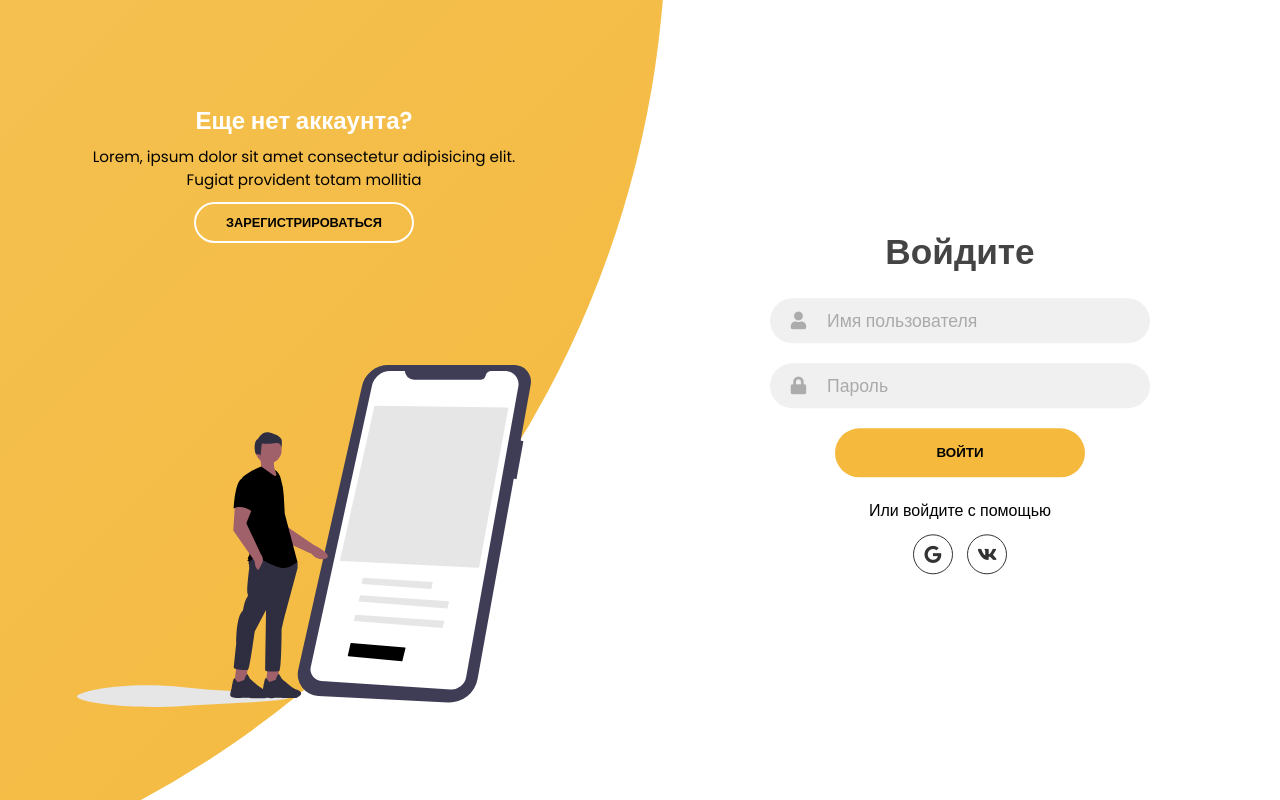
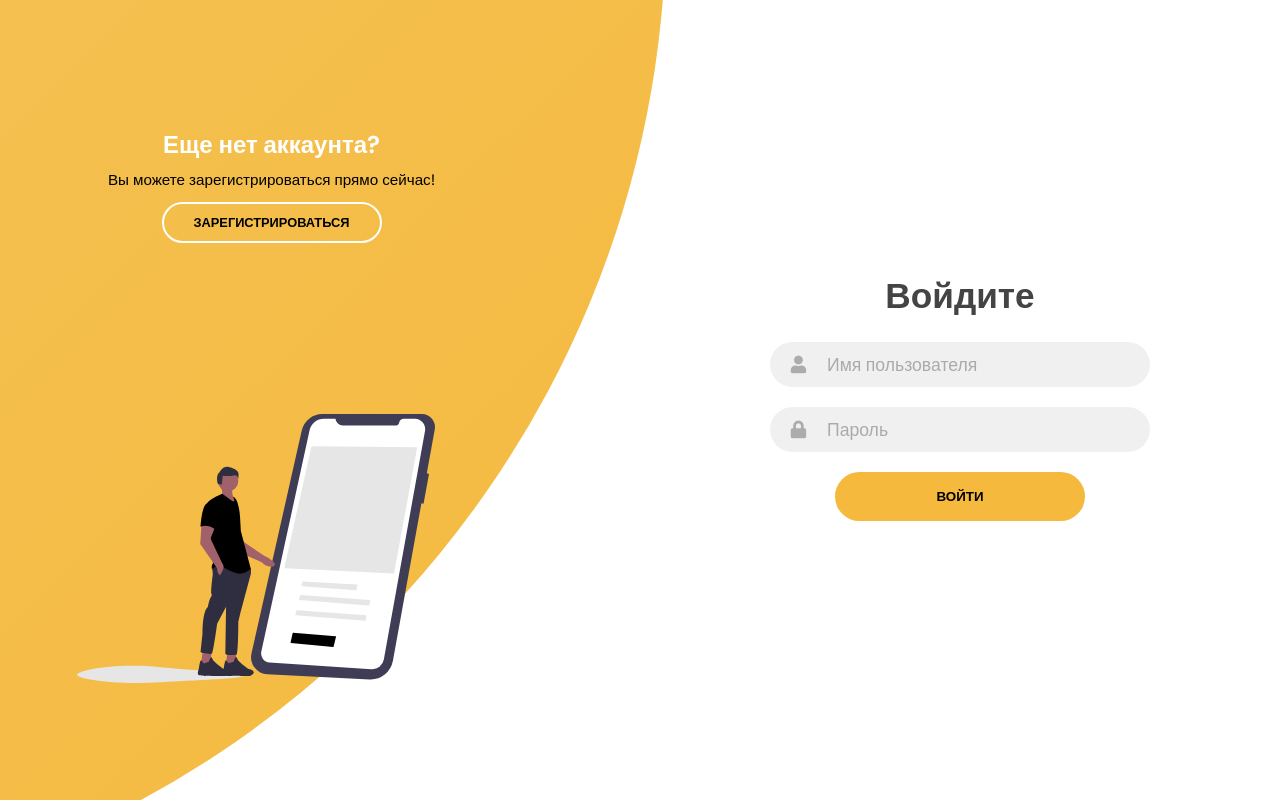
Before and after one commit to nocthu/IVR, a Flask app: page / in a window 1280 px wide. Run offline with Flask 2, Linux system fonts and the light colour scheme; parts of the project's set-up code (start-up, migrations or seed data) failed here and were passed over; some libraries are stand-ins or nearby versions; some web fonts are replaced.

Commit message:
design-2

```diff
--- a/static/css/login.css
+++ b/static/css/login.css
@@ -194,6 +194,7 @@ form.sign-in-form {
   justify-content: space-around;
   text-align: center;
   z-index: 6;
+  margin-right: 15%;
 }
 
 .left-panel {
--- a/templates/login.html
+++ b/templates/login.html
@@ -31,21 +31,15 @@
 
                     <input type="submit" value="Войти" name="btn" class="btn solid b-enter">
 
-                    <p class="social-text">Или войдите с помощью</p>
+                    <!-- <p class="social-text">Или войдите с помощью</p>
                     <div class="social-media">
-                        <!-- <a href="#" class="social-icon">
-                            <i class="fab fa-facebook-f"></i>
-                        </a> -->
-                        <!-- <a href="#" class="social-icon">
-                            <i class="fab fa-twitter"></i>
-                        </a> -->
                         <a href="#" class="social-icon">
                             <i class="fab fa-google"></i>
                         </a>
                         <a href="#" class="social-icon">
                             <i class="fab fa-vk"></i>
                         </a>
-                    </div>
+                    </div> -->
                 </form>
 
                 <form action="" class="sign-up-form" method="post">
@@ -89,21 +83,15 @@
 
                     <input type="submit" value="Зарегистрироваться" name="btn" class="btn solid b-enter">
 
-                    <p class="social-text">Или зарегистрируйтесь с помощью</p>
+                    <!-- <p class="social-text">Или зарегистрируйтесь с помощью</p>
                     <div class="social-media">
-                        <!-- <a href="#" class="social-icon">
-                            <i class="fab fa-facebook-f"></i>
-                        </a> -->
-                        <!-- <a href="#" class="social-icon">
-                            <i class="fab fa-twitter"></i>
-                        </a> -->
                         <a href="#" class="social-icon">
                             <i class="fab fa-google"></i>
                         </a>
                         <a href="#" class="social-icon">
                             <i class="fab fa-vk"></i>
                         </a>
-                    </div>
+                    </div> -->
                 </form>
             </div>
         </div>
@@ -112,8 +100,9 @@
             <div class="panel left-panel">
                 <div class="content">
                     <h3>Еще нет аккаунта?</h3>
-                    <p>Lorem, ipsum dolor sit amet consectetur adipisicing elit.
-                        Fugiat provident totam mollitia</p>
+                    <!-- <p>Lorem, ipsum dolor sit amet consectetur adipisicing elit.
+                        Fugiat provident totam mollitia</p> -->
+                        <p>Вы можете зарегистрироваться прямо сейчас!</p>
                     <button class="btn transparent" id="sign-up-btn">Зарегистрироваться</button>
                 </div>
 
@@ -123,8 +112,9 @@
             <div class="panel right-panel">
                 <div class="content">
                     <h3>Уже есть аккаунт?</h3>
-                    <p>Lorem, ipsum dolor sit amet consectetur adipisicing elit.
-                        Fugiat provident totam mollitia!</p>
+                    <!-- <p>Lorem, ipsum dolor sit amet consectetur adipisicing elit.
+                        Fugiat provident totam mollitia!</p> -->
+                        <p>Войдите прямо сейчас!</p>
                     <button class="btn transparent" id="sign-in-btn">Войти</button>
                 </div>
 
```
